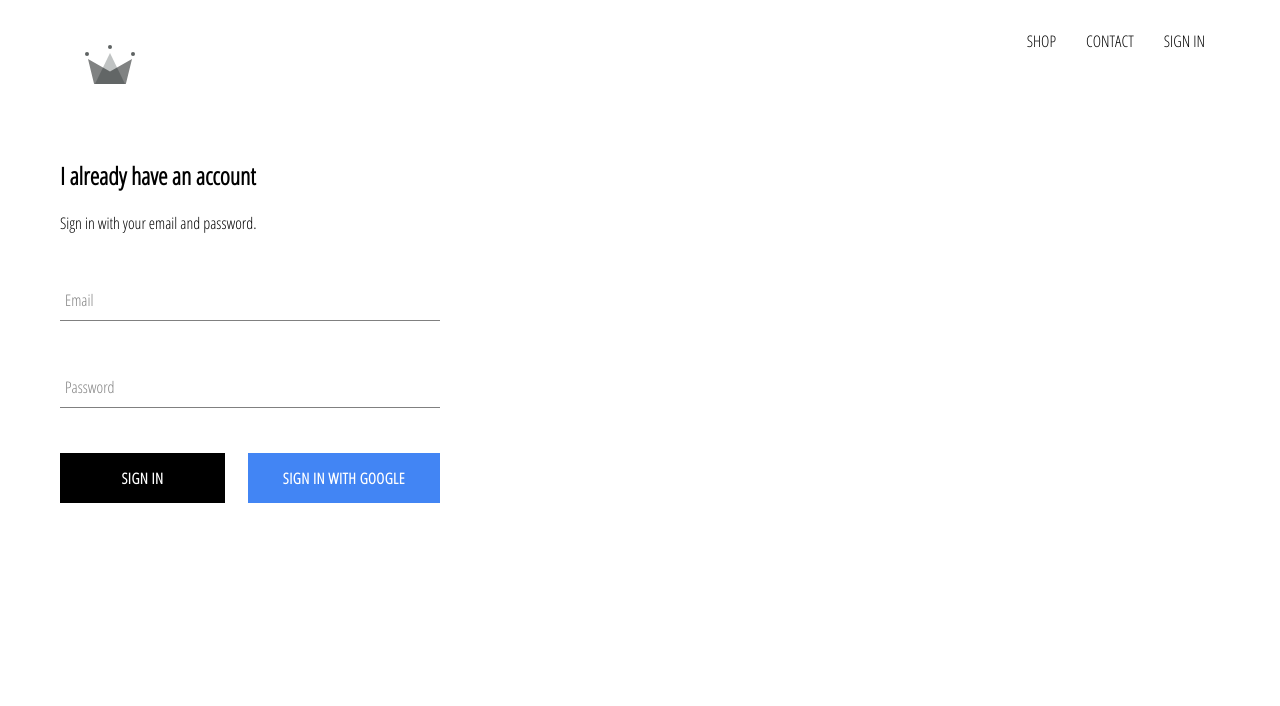
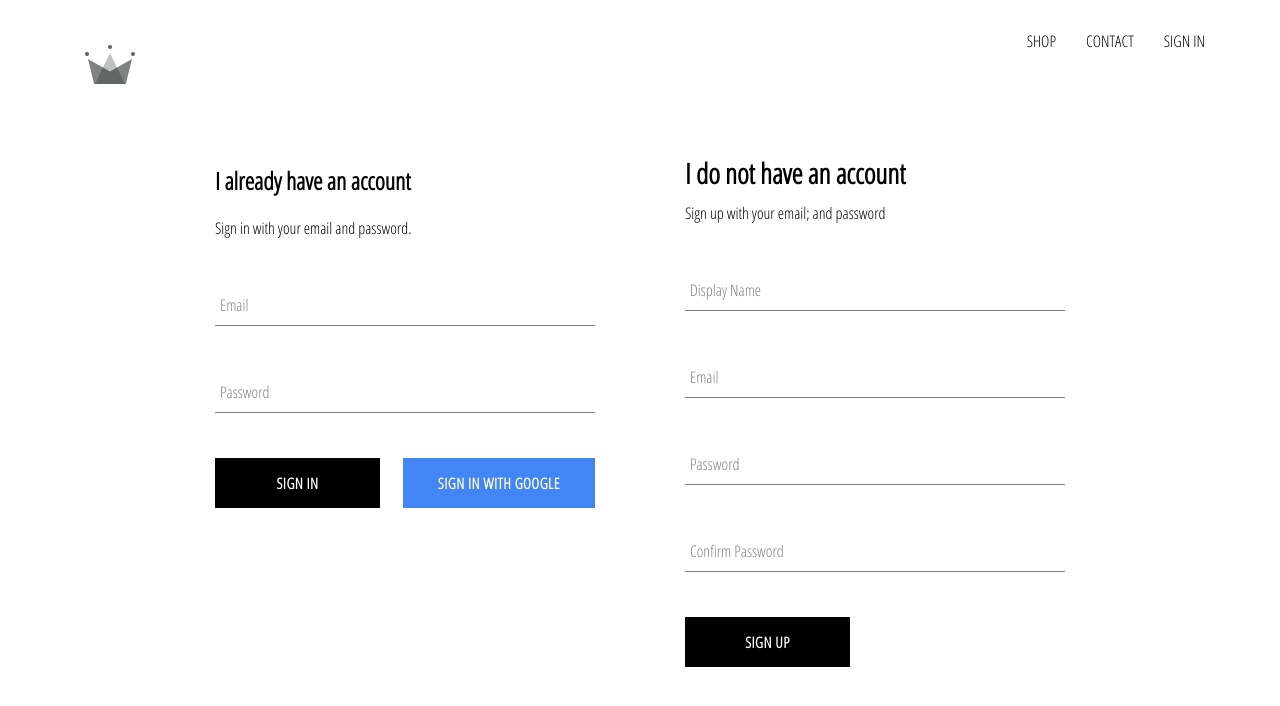
Before and after one commit to benjsurdilla/crwn-clothing, a React (Create React App) app: page /signin in a window 1280 px wide. Shown: the top 706 px of the page. Built offline with nearby package versions, Linux system fonts and the light colour scheme; no server answers.

Commit message:
implemented firebase utils, included ability to store authenticated users into a firestore database

```diff
--- a/src/App.js
+++ b/src/App.js
@@ -5,7 +5,7 @@
 import ShopPage from './pages/shop/shop.component';
 import Header from './components/header/header.component';
 import SignInAndSignUp from './pages/sign-in-and-sign-up/sign-in-and-sign-up.component';
-import { auth } from './firebase/firebase.utils';
+import { auth, createUserProfileDocument } from './firebase/firebase.utils';
 
 
 class App extends React.Component {
@@ -20,10 +20,26 @@
   unsubscribeFromAuth = null
 
 componentDidMount() {
-  this.unsubscribeFromAuth = auth.onAuthStateChanged(user => {
-    this.setState({ currentUser: user} );
+  this.unsubscribeFromAuth = auth.onAuthStateChanged(async userAuth => {
+    // createUserProfileDocument(user);
+    if(userAuth) {
+      const userRef = await createUserProfileDocument(userAuth);
 
-    console.log(user);
+      userRef.onSnapshot(snapShot => {
+        // console.log(snapShot);
+        this.setState({
+          currentUser: {
+            id: snapShot.id,
+            ...snapShot.data()
+          }
+        });
+        console.log(this.state);
+      });
+      //, () => {
+       // console.log(this.state); //checking in console
+      //}
+    }
+    this.setState({ currentUser: userAuth });
   });
 }
 componentWillUnmount() {
@@ -37,6 +53,7 @@
               <Route exact path="/" component={HomePage} />
               <Route exact path="/shop" component={ShopPage} />
               <Route exact path="/signin" component={SignInAndSignUp} />
+
             </Switch>
           </div>
         );
--- a/src/components/form-input/form-input.component.jsx
+++ b/src/components/form-input/form-input.component.jsx
@@ -7,7 +7,7 @@
         <input className='form-input' onChange={handleChange} {...otherProps} />
         {
             label ?
-            (<label className={`${otherProps.value.length ? 'shrink' : ''} form-input-label`}>
+            (<label className={`${otherProps.value?.length ? 'shrink' : ''} form-input-label`}>
                 {label}
 
             </label> )
--- /dev/null
+++ b/src/components/sign-up/sign-up.component.jsx
@@ -0,0 +1,108 @@
+import React from "react";
+
+
+import FormInput from "../form-input/form-input.component";
+import CustomButton from "../custom-button/custom-button.component";
+
+import { auth, createUserProfileDocument } from "../../firebase/firebase.utils";
+
+import './sign-up.styles.scss';
+
+class SignUp extends React.Component {
+    constructor() {
+        super();
+
+        this.state = {
+            displayName: '',
+            emai: '',
+            password: '',
+            confirmPassword: ''
+        }
+    }
+
+    handleSubmit = async event => {
+        event.preventDefault();
+        const { displayName, email, password, confirmPassword} = this.state;
+
+        if(password != confirmPassword) {
+            alert("password don't match");
+            return;
+        }
+
+        try {
+            const { user } = await auth.createUserWithEmailAndPassword(email, password);
+
+            await createUserProfileDocument(user, {displayName});
+
+            this.setState({
+                displayName:     '',
+                emai:            '',
+                password:        '',
+                confirmPassword: ''
+
+            });
+        } catch(error) {
+            console.error(error);
+
+        }
+
+
+    };
+
+    handleChange = event => {
+        const { name, value } = event.target;
+
+        this.setState({[name] : value});
+
+
+    }
+
+    render() {
+        const { displayName, email, password, confirmPassword} = this.state;
+        return (
+            <div className='sign-up'>
+                <h2 className='title'> I do not have an account</h2>
+                <span>Sign up with your email; and password</span>
+                <form className='sign-up-form' onSubmit={this.handleSubmit}>
+                    <FormInput
+                        type='text'
+                        name='displayName'
+                        value={displayName}
+                        onChange={this.handleChange}
+                        label='Display Name'
+                        required
+                    />
+                    <FormInput
+                        type='email'
+                        name='email'
+                        value={email}
+                        onChange={this.handleChange}
+                        label='Email'
+                        required
+                    />
+                    <FormInput
+                        type='password'
+                        name='password'
+                        value={password}
+                        onChange={this.handleChange}
+                        label='Password'
+                        required
+                    />
+                    <FormInput
+                        type='password'
+                        name='confirmPassword'
+                        value={confirmPassword}
+                        onChange={this.handleChange}
+                        label='Confirm Password'
+                        required
+                    />
+
+                    <CustomButton type='submit'>SIGN UP</CustomButton>
+                </form>
+
+            </div>
+        )
+    }
+}
+
+export default SignUp;
--- /dev/null
+++ b/src/components/sign-up/sign-up.styles.scss
@@ -0,0 +1,10 @@
+.sign-up {
+    display: flex;
+    flex-direction: column;
+    width: 380px;
+
+    .title {
+        margin: 10px 0;
+
+    }
+}
--- a/src/firebase/firebase.utils.js
+++ b/src/firebase/firebase.utils.js
@@ -12,6 +12,36 @@
     measurementId: "G-GDL354VW1X"
 };
 
+export const createUserProfileDocument = async(userAuth, additionalData) => {
+
+    if(!userAuth) return;
+
+    const userRef = firestore.doc(`users/${userAuth.uid}`);
+
+    const snapShot = await userRef.get()
+
+    console.log(snapShot);
+
+    if(!snapShot.exists) {
+        const { displayName, email } = userAuth;
+        const createdAt = new Date();
+
+        try {
+            await userRef.set({
+                displayName,
+                email,
+                createdAt,
+                ...additionalData
+            })
+        } catch(error) {
+
+            console.log('error creating user', error.message);
+        }
+    }
+
+    return userRef;
+}
+
 firebase.initializeApp(config);
 
 export const auth = firebase.auth();
--- a/src/pages/sign-in-and-sign-up/sign-in-and-sign-up.component.jsx
+++ b/src/pages/sign-in-and-sign-up/sign-in-and-sign-up.component.jsx
@@ -1,12 +1,14 @@
 import React from "react";
 
 import SignIn from "../../components/sign-in/sign-in.component";
+import SignUp from "../../components/sign-up/sign-up.component";
 
 import './sign-in-and-sign-up.styles.scss';
 
 const SignInAndSignUp = () => (
     <div className='sign-in-and-sign-up'>
-       <SignIn /    >
+      <SignIn />
+      <SignUp />
     </div>
 );
 
--- a/src/pages/sign-in-and-sign-up/sign-in-and-sign-up.styles.scss
+++ b/src/pages/sign-in-and-sign-up/sign-in-and-sign-up.styles.scss
@@ -0,0 +1,6 @@
+.sign-in-and-sign-up {
+    width: 850px;
+    display: flex;
+    justify-content: space-between;
+    margin: 30px auto;
+}
```
